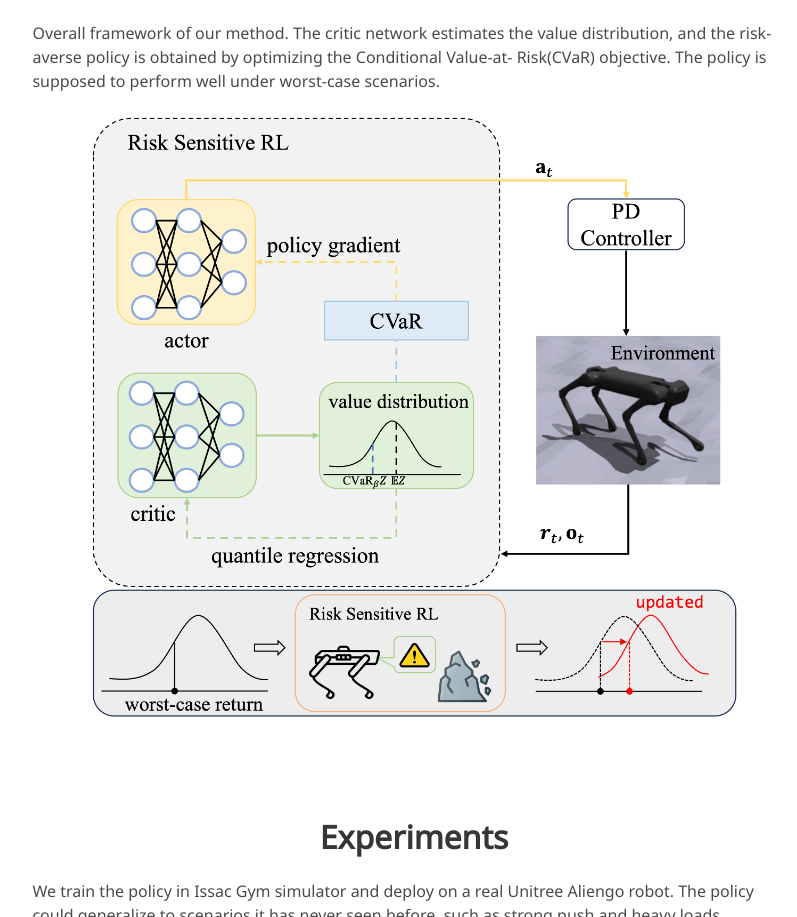
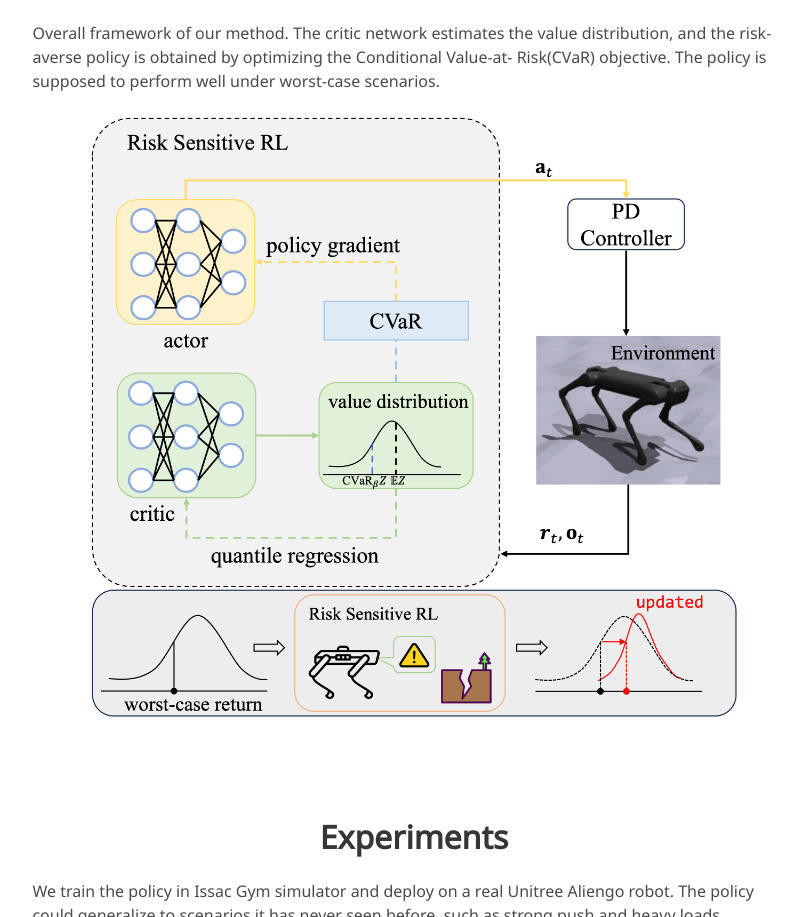
Before and after one commit to risk-averse-locomotion/risk-averse-locomotion.github.io, a plain HTML site: page index.html in a window 1280 px wide. Shown: the part 1061-1978 px from the top of the page, without its empty margins (226-1023 px from the left). Drawn offline with nearby package versions, Linux system fonts and the light colour scheme; some icons are missing; a web font is replaced by a local one.

Commit message:
change overview image

```diff
--- a/index.html
+++ b/index.html
@@ -230,7 +230,7 @@
             supposed to perform well under worst-case scenarios.
           </p>
           <br>
-          <img src="./static/images/overview.png" style="max-width: 100%; max-height: 600px;" />
+          <img src="./static/images/overview_8_14.png" style="max-width: 100%; max-height: 600px;" />
         </div>
       </div>
     </div>
```
Also changed, not shown: static/images/overview_8_14.png (added).
